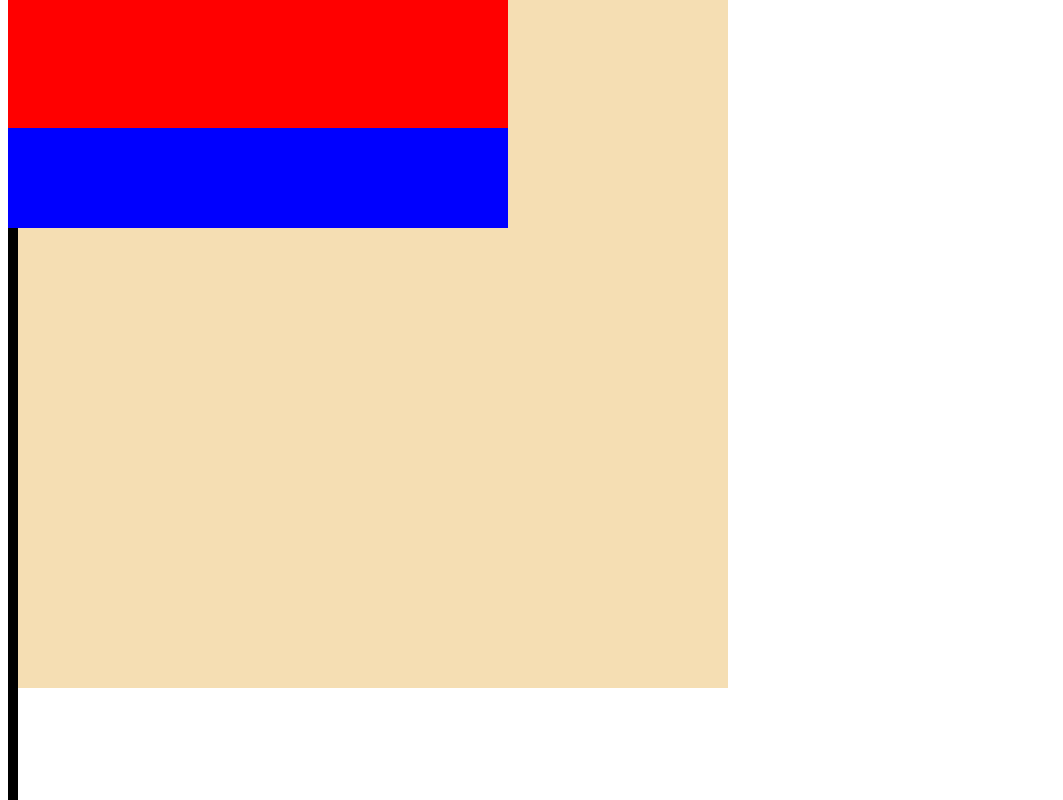
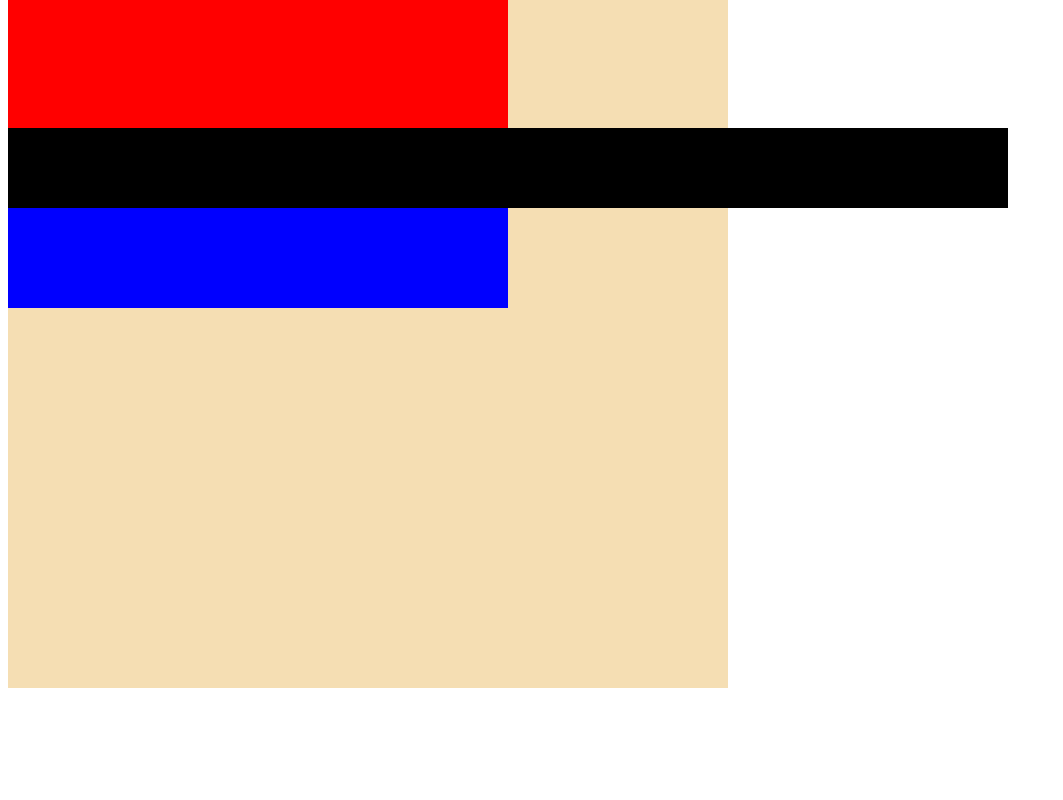
Before and after one commit to 22audi/22audi.github.io, a plain HTML site: page mondrian.html in a window 1280 px wide. Shown: the part 600-1400 px from the top of the page, without its empty margins (0-1063 px from the left). After the commit the page ends 1296 px from the top, so only its background shows below. Drawn offline with Linux system fonts and the light colour scheme.

Commit message:
Update mondrian.html

```diff
--- a/mondrian.html
+++ b/mondrian.html
@@ -5,8 +5,8 @@
 <body>
     <div style="background-color: wheat; height: 1280px; width: 720px;">
         <div style="background-color: red; height: 720px; width: 500px;"></div>
+        <div style="background-color: black; height: 80px; width: 1000px"></div>
         <div style="background-color: blue; height: 100px; width: 500px"></div>
-        <div style="background-color: black; height: 1280px; width: 10px; background-position: right 45px bottom 20px"></div>
     </div>
 </body>
 </html>
```
